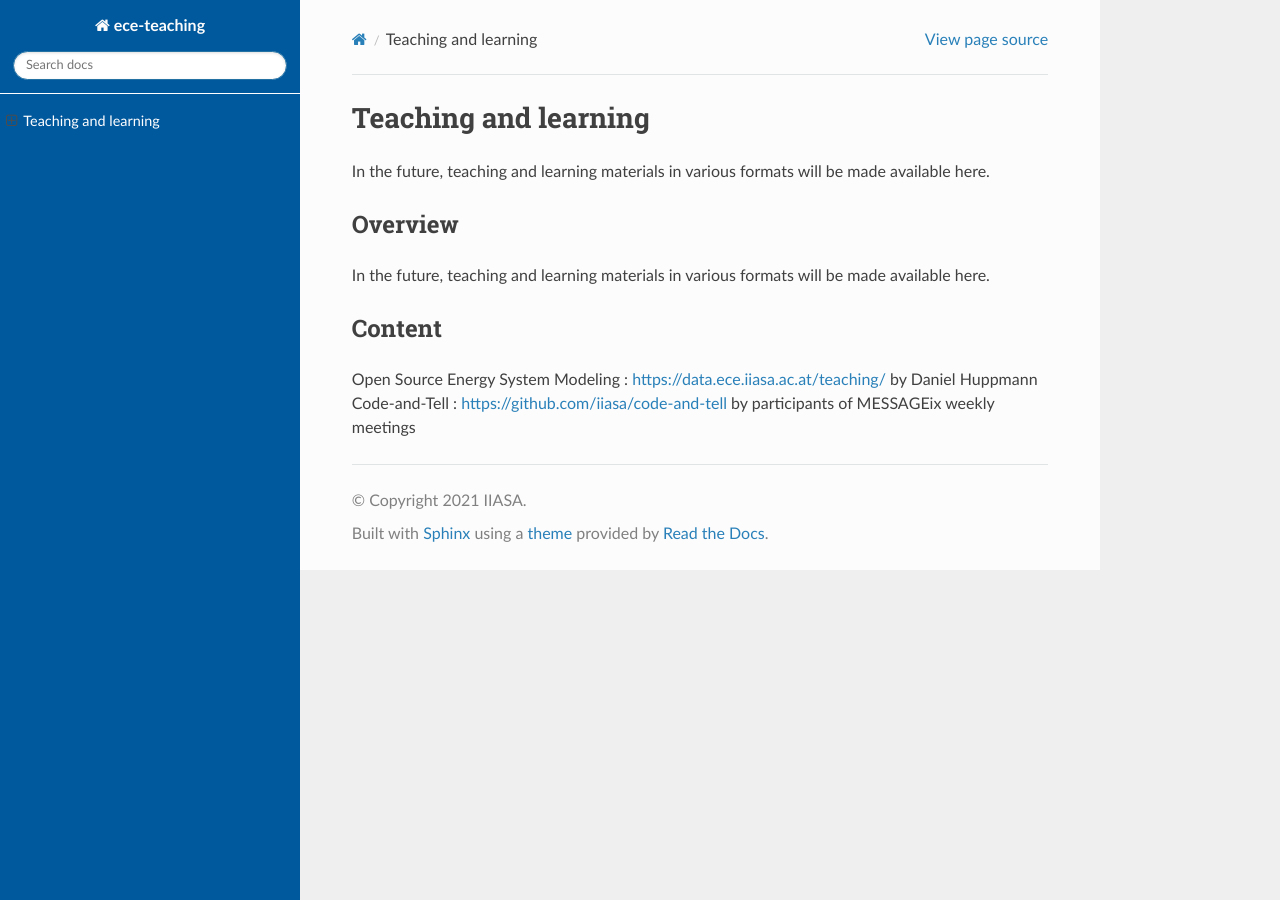
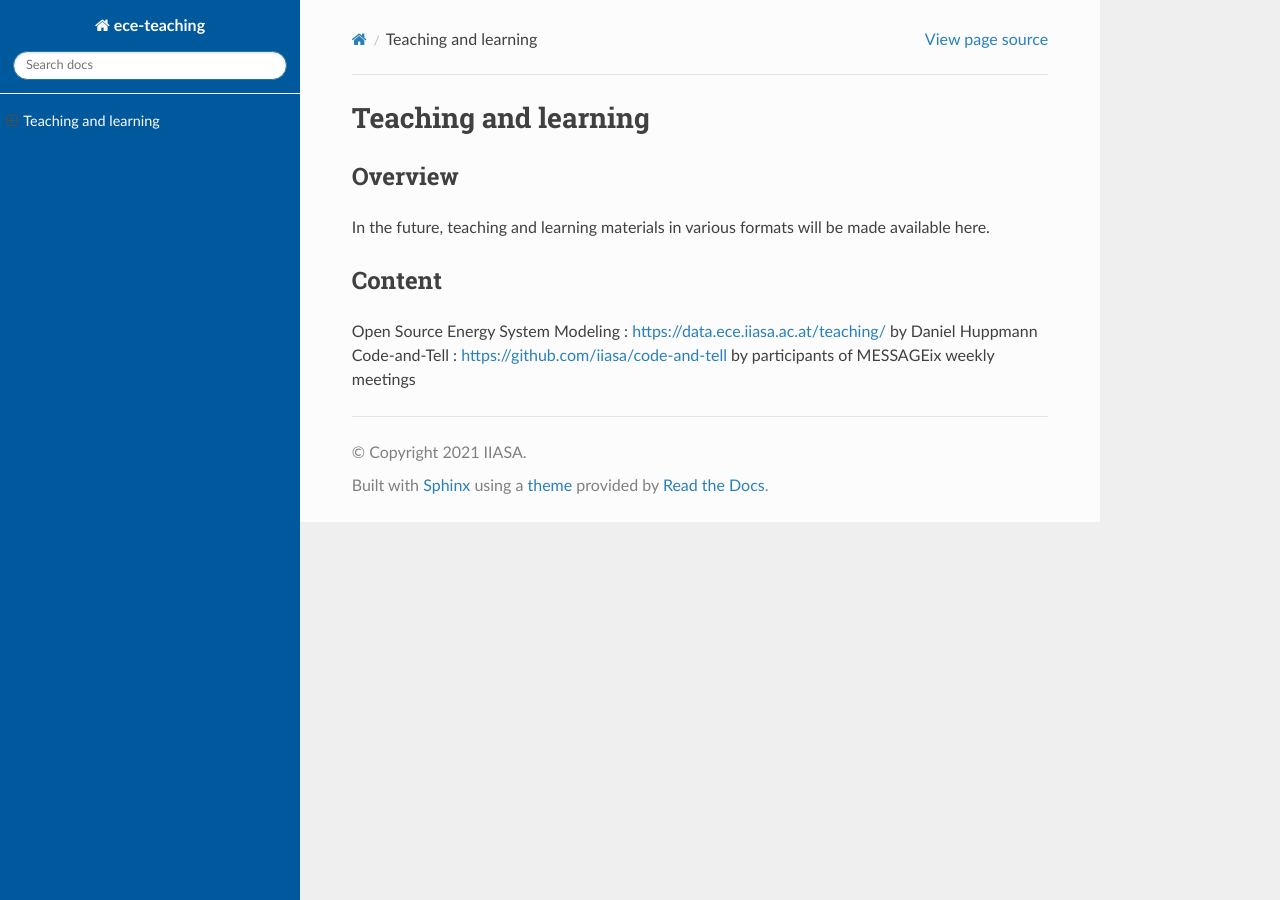
Before and after one commit to iiasa/ece-teaching, a Sphinx documentation site: the page built from doc/source/index.rst, in a window 1280 px wide. Built offline with Sphinx 7.4.7 and the Read the Docs theme 2.0.0, drawn with Linux system fonts in a browser that asks for light colours.

```diff
--- a/doc/source/index.rst
+++ b/doc/source/index.rst
@@ -1,7 +1,5 @@
 Teaching and learning
 =======================
-
-In the future, teaching and learning materials in various formats will be made available here.
 
 Overview
 --------
```
Also changed, not shown: .gitmodules (added).
